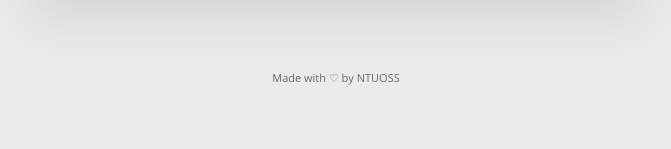
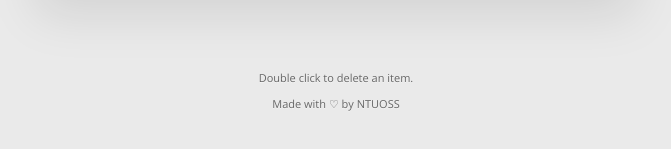
Before and after one commit to imdreamrunner/TODOSS, a plain HTML site: page index.html in a window 1280 px wide. Shown: the part 277-426 px from the top of the page, without its empty margins (304-975 px from the left). Drawn offline with nearby package versions, Linux system fonts and the light colour scheme.

Commit message:
add delete notice

```diff
--- a/index.html
+++ b/index.html
@@ -54,7 +54,8 @@
 </div>
 
 <div id="copyright">
-    Made with &#x2661; by NTUOSS
+    <p>Double click to delete an item.</p>
+    <p>Made with &#x2661; by NTUOSS</p>
 </div>
 
 </body>
```
